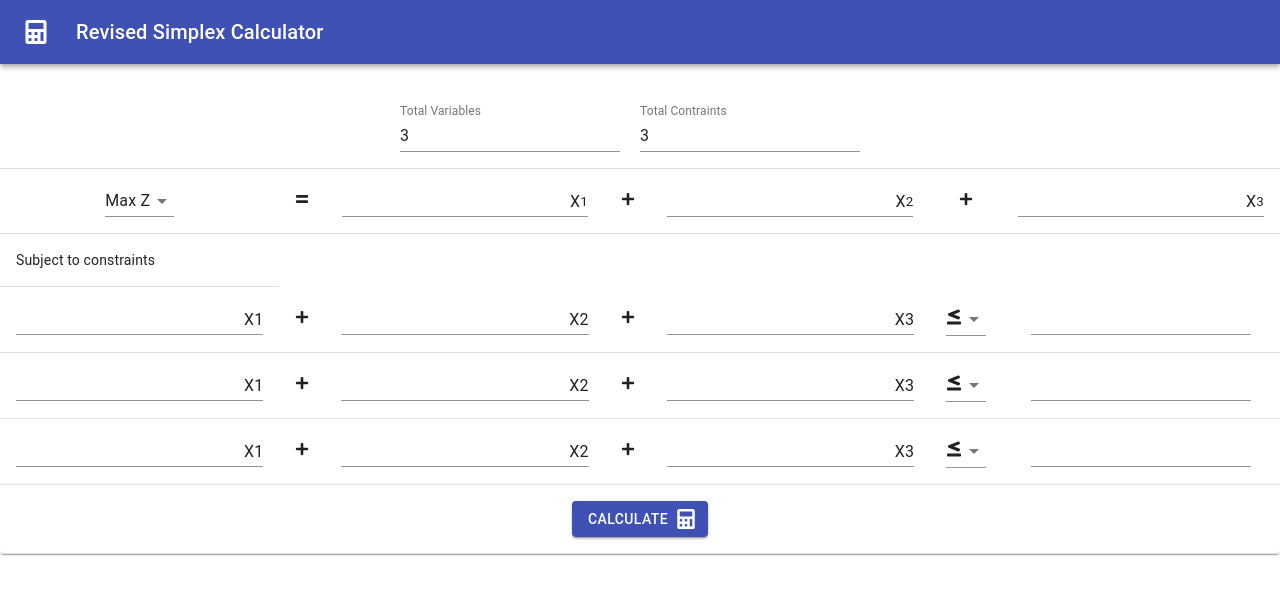
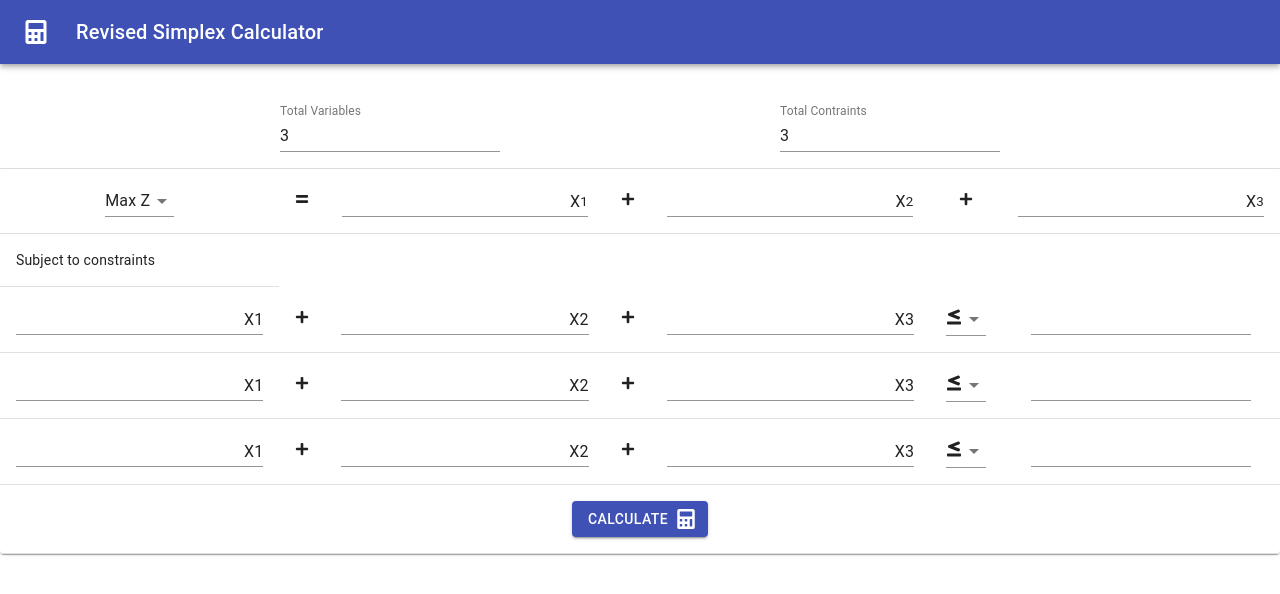
Before and after one commit to doguhanciftci/simplex, a React (Create React App) app: page / in a window 1280 px wide. Shown: the top 594 px of the page. Built offline with nearby package versions, Linux system fonts and the light colour scheme.

Commit message:
var ve constraint girişleri ortalandı

```diff
--- a/src/App.js
+++ b/src/App.js
@@ -14,9 +14,6 @@ const useStyles = makeStyles((theme) => ({
     marginRight: theme.spacing(2),
   },
   gridContainer: {
-    width: '100%',
-    paddingLeft: theme.spacing(50),
-    paddingRight: theme.spacing(50),
     paddingBottom: theme.spacing(2),
   },
   buttonGenerate: {
@@ -43,7 +40,7 @@ function App() {
     if (consCount >= 0 && varCount > 0) {
       let newMatrix = Array.from(Array(consCount + 1), () => new Array(varCount));
       newMatrix.forEach((row, row_index) => {
-        if (matrix[row_index]){
+        if (matrix[row_index]) {
           newMatrix[row_index] = matrix[row_index]
         }
       })
@@ -52,7 +49,7 @@ function App() {
       let newB = Array.from(Array(consCount));
       setB(newB);
     }
-  // eslint-disable-next-line
+    // eslint-disable-next-line
   }, [varCount, consCount]);
 
   const alterMatrix = (row, col, value) => {
@@ -83,15 +80,15 @@ function App() {
         </Toolbar>
       </AppBar>
       <br /><br />
-      <Grid container spacing={0} className={classes.gridContainer}>
-        <Grid item xs={6}>
+      <Grid container className={classes.gridContainer} justify="space-evenly" alignItems="center"  >
+        <Grid item>
           <TextField
             value={varCount}
             onChange={e => setVarCount(e.target.value === '' ? '' : parseInt(e.target.value))}
             type='number'
             label='Total Variables' />
         </Grid>
-        <Grid item xs={6}>
+        <Grid item>
           <TextField
             value={consCount}
             onChange={e => setConsCount(e.target.value === '' ? '' : parseInt(e.target.value))}
@@ -159,8 +156,6 @@ function App() {
                   }
                   <TableCell align='center'>
                     <Select
-                      // value={type}
-                      // onChange={e => setType(e.target.value)}
                       defaultValue='-1'>
                       <MenuItem value='-1'><FaLessThanEqual /></MenuItem>
                       <MenuItem value='0'><FaEquals /></MenuItem>
@@ -169,9 +164,9 @@ function App() {
                   </TableCell>
                   <TableCell align='center'>
                     <TextField
-                    value={b[j] || ''}
-                    onChange={e => alterB(j, e.target.value)}
-                    type='number' />
+                      value={b[j] || ''}
+                      onChange={e => alterB(j, e.target.value)}
+                      type='number' />
                   </TableCell>
                 </TableRow>
               )
```
Also changed, not shown: 1 other file (tests, documents, lock files or other folders).
